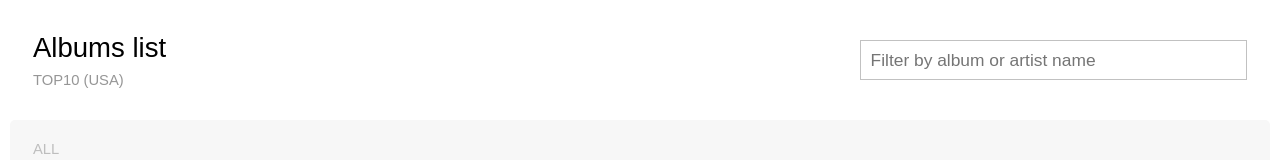
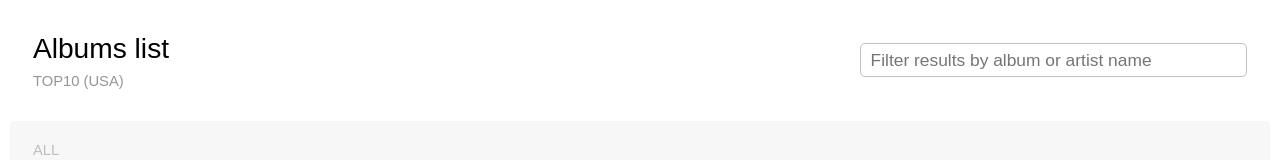
Before and after one commit to ispoljari/itunes-album-list, a React (Create React App) app: page / in a window 1280 px wide. Shown: the top 160 px of the page. Built offline with nearby package versions, Linux system fonts and the light colour scheme; no server answers.

Commit message:
fix input field style

```diff
--- a/src/components/Header/Header.js
+++ b/src/components/Header/Header.js
@@ -48,7 +48,7 @@ class Header extends Component {
           >
             <Input
               type="text"
-              placeholder="Filter by album or artist name"
+              placeholder="Filter results by album or artist name"
               onChange={handleChange}
               />
           </Column>
--- a/src/components/Header/Header.styled.js
+++ b/src/components/Header/Header.styled.js
@@ -1,23 +1,24 @@
 import styled from 'styled-components';
 
 export const H1 = styled.h1`
-  font-size: calc(22px + (30 - 22) * ((100vw - 320px) / (1700 - 320)));
+  font-size: calc(24px + (30 - 24) * ((100vw - 320px) / (1700 - 320)));
 
   @media (min-width: 1700px) {
     font-size: 30px;
   }
 
   @media (max-width: 320px) {
-    font-size: 22px;
+    font-size: 24px;
   }
 `;
 
 export const Input = styled.input`
   width: 100%;
-  min-height: 40px;
+  min-height: 34px;
   font-size: calc(16px + (18 - 16) * ((100vw - 320px) / (1700 - 320)));
-  padding: 5px 10px;
+  padding: 0 10px;
   border: 1px solid #c1c1c1;
+  border-radius: 5px;
 
   @media (min-width: 1700px) {
     font-size: 18px;
```
